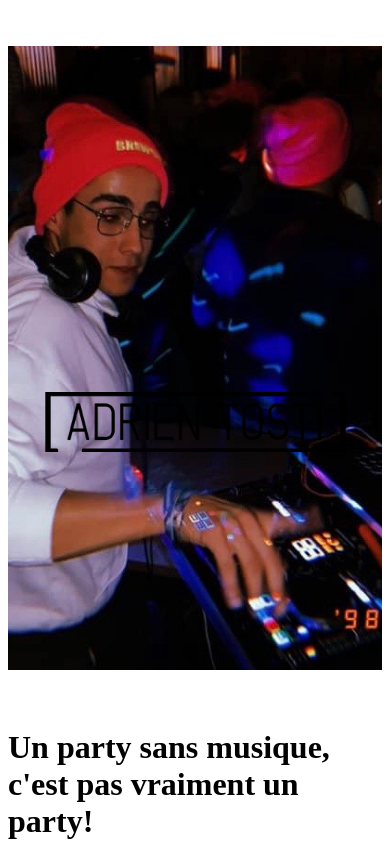
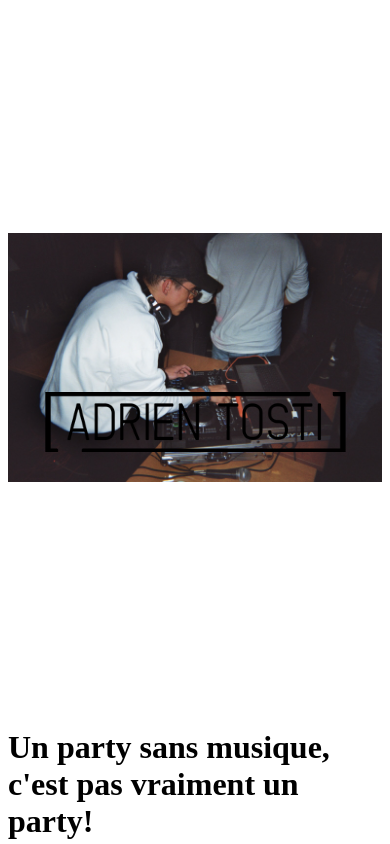
Before and after one commit to attosti/DJ, a plain HTML site: page index.html in a window 390 px wide. Shown: the top 844 px of the page. Drawn offline with Linux system fonts and the light colour scheme.

Commit message:
Changed bgd pic for mobile

```diff
--- a/styletest2.css
+++ b/styletest2.css
@@ -507,7 +507,7 @@ footer p:last-child {
 
 .dj-img	{
 	height: 700px;
-	background-image: url(img/IMG_5778_2.JPG);
+	background-image: url(img/84921811_168965534406631_4095499192183554048_n.JPG);
 	background-position: center;
 	background-attachment: fixed;
 	background-repeat: no-repeat;
```
